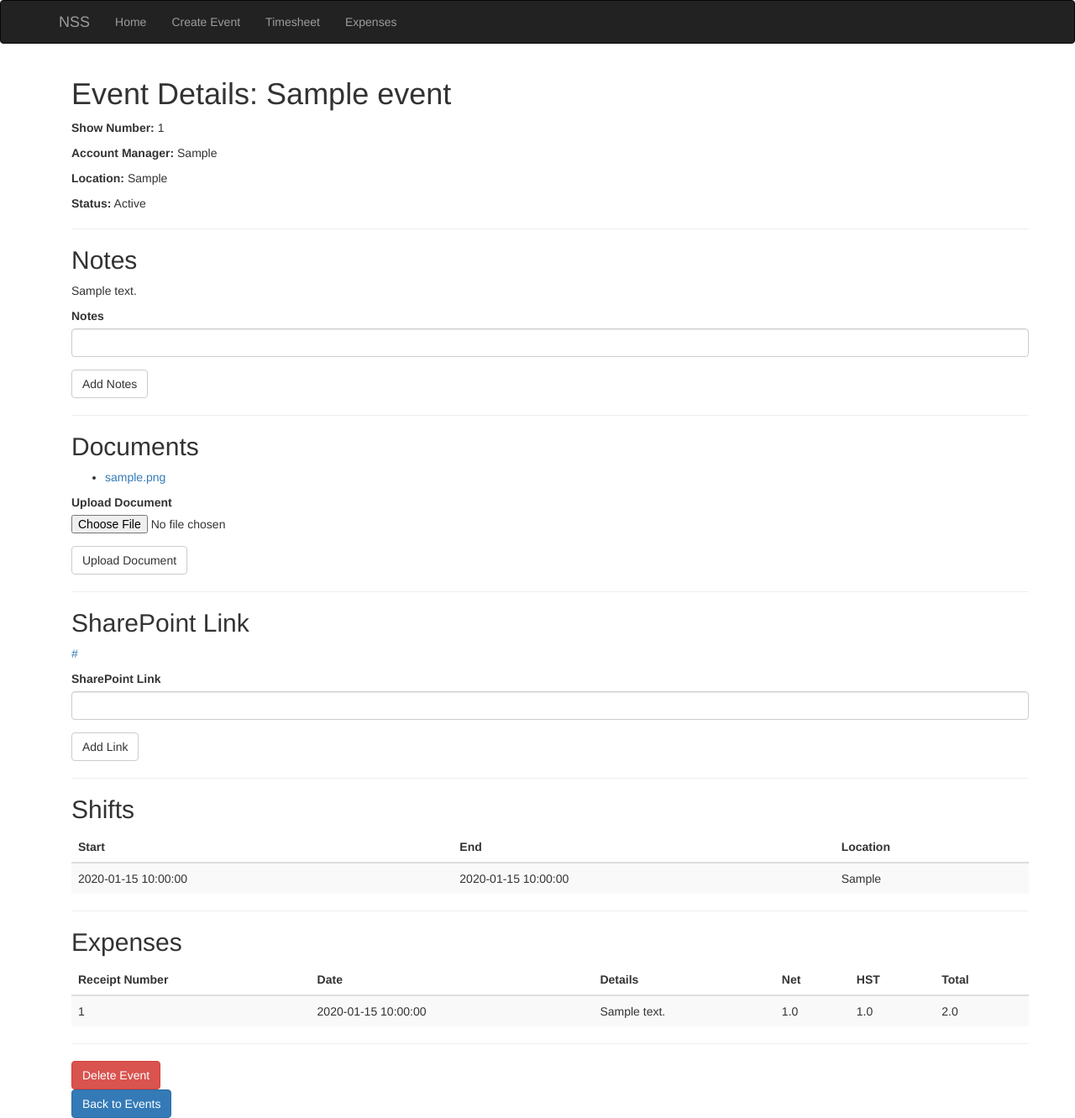
After one commit to ajharris/showbase-portal, a Flask app: page /event/1 in a window 1280 px wide. The commit adds this page. Shown: the whole page at 84% size. Run offline with Flask 3, Linux system fonts and the light colour scheme; tables that the repository leaves empty hold one stand-in row (values such as "Sample post"); some libraries are stand-ins or nearby versions.

Commit message:
added expense view

```diff
--- a/app.py
+++ b/app.py
@@ -24,7 +24,7 @@ logger = logging.getLogger(__name__)
 load_dotenv()
 
 app = Flask(__name__)
-app.config['SECRET_KEY'] = 'your_secret_key_here'
+app.config['SECRET_KEY'] = '987087412167751b8dd29e01872b1115889cabc8546afccb64c1862c9925abed'
 bootstrap = Bootstrap(app)
 
 # Configure database
@@ -71,7 +71,25 @@ class EventForm(FlaskForm):
     location = StringField('Location:', validators=[InputRequired(), DataRequired()])
     submit = SubmitField('Submit')
 
+class NoteForm(FlaskForm):
+    notes = StringField('Notes', validators=[DataRequired()])
+    submit = SubmitField('Add Notes')
+
+class DocumentForm(FlaskForm):
+    document = FileField('Upload Document', validators=[FileAllowed(['pdf', 'jpeg', 'jpg', 'png', 'docx', 'xlsx'], 'Documents only!')])
+    submit = SubmitField('Upload Document')
+
+class SharePointForm(FlaskForm):
+    sharepoint_link = StringField('SharePoint Link', validators=[DataRequired()])
+    submit = SubmitField('Add Link')
+
+
 # Define database models
+class Document(db.Model):
+    id = db.Column(db.Integer, primary_key=True)
+    filename = db.Column(db.String, nullable=False)
+    event_id = db.Column(db.Integer, db.ForeignKey('events.id'), nullable=False)
+
 class Event(db.Model):
     __tablename__ = 'events'
     id = db.Column(db.Integer, primary_key=True)
@@ -79,11 +97,12 @@ class Event(db.Model):
     showNumber = db.Column(db.Integer, unique=True, nullable=False)
     accountManager = db.Column(db.String)
     location = db.Column(db.String)
+    active = db.Column(db.Boolean)
+    notes = db.Column(db.Text)
+    sharepoint_link = db.Column(db.String)
+    documents = db.relationship('Document', backref='event', lazy=True)
     expenses = db.relationship('Expense', back_populates='event', primaryjoin="Event.showNumber == Expense.showNumber", foreign_keys="[Expense.showNumber]")
     shifts = db.relationship('Shift', back_populates='event', primaryjoin="Event.showNumber == Shift.showNumber", foreign_keys="[Shift.showNumber]")
-
-    def __repr__(self):
-        return f'<Event {self.showName} - {self.showNumber} - {self.accountManager}>'
 
 class Expense(db.Model):
     __tablename__ = 'expenses'
@@ -251,6 +270,33 @@ def internal_server_error(e):
 def make_shell_context():
     return dict(db=db, Shift=Shift, Event=Event, Expense=Expense)
 
+@app.route('/delete_event/<int:event_id>', methods=['POST'])
+def delete_event(event_id):
+    event = Event.query.get(event_id)
+    if not event:
+        flash('Event not found', 'danger')
+        return redirect(url_for('create_event'))
+
+    # Delete associated shifts and expenses
+    Shift.query.filter_by(showNumber=event.showNumber).delete()
+    Expense.query.filter_by(showNumber=event.showNumber).delete()
+
+    # Delete associated documents
+    for document in event.documents:
+        try:
+            os.remove(os.path.join(app.config['UPLOAD_FOLDER'], document.filename))
+        except Exception as e:
+            logger.error(f"Error deleting file {document.filename}: {e}")
+        db.session.delete(document)
+
+    # Delete the event itself
+    db.session.delete(event)
+    db.session.commit()
+
+    flash('Event and all associated entries deleted successfully', 'success')
+    return redirect(url_for('create_event'))
+
+
 # Refresh timesheet display
 @app.route('/refreshTimesheetDisplay')
 def refresh_timesheet_display():
@@ -265,8 +311,58 @@ def refresh_expense_display():
 
 @app.route('/refreshEventDisplay')
 def refresh_event_display():
-    event_report = createEventReport()
+    filter_option = request.args.get('filter', 'all')
+    event_report = createEventReport(filter_option)
     return event_report
+
+
+@app.route('/set_event_status/<int:event_id>/<status>', methods=['POST'])
+def set_event_status(event_id, status):
+    event = Event.query.get(event_id)
+    if event:
+        event.active = (status == 'active')
+        db.session.commit()
+        return 'Success', 200
+    return 'Event not found', 404
+
+@app.route('/event/<int:event_id>', methods=['GET', 'POST'])
+def view_event(event_id):
+    event = Event.query.get(event_id)
+    if not event:
+        flash('Event not found', 'danger')
+        return redirect(url_for('create_event'))
+
+    shifts = Shift.query.filter_by(showNumber=event.showNumber).all()
+    expenses = Expense.query.filter_by(showNumber=event.showNumber).all()
+
+    note_form = NoteForm()
+    document_form = DocumentForm()
+    sharepoint_form = SharePointForm()
+
+    if note_form.validate_on_submit() and note_form.submit.data:
+        event.notes = note_form.notes.data
+        db.session.commit()
+        flash('Notes added successfully', 'success')
+        return redirect(url_for('view_event', event_id=event.id))
+
+    if document_form.validate_on_submit() and document_form.submit.data:
+        if document_form.document.data:
+            filename = secure_filename(document_form.document.data.filename)
+            document_form.document.data.save(os.path.join(app.config['UPLOAD_FOLDER'], filename))
+            new_document = Document(filename=filename, event_id=event.id)
+            db.session.add(new_document)
+            db.session.commit()
+            flash('Document uploaded successfully', 'success')
+            return redirect(url_for('view_event', event_id=event.id))
+
+    if sharepoint_form.validate_on_submit() and sharepoint_form.submit.data:
+        event.sharepoint_link = sharepoint_form.sharepoint_link.data
+        db.session.commit()
+        flash('SharePoint link added successfully', 'success')
+        return redirect(url_for('view_event', event_id=event.id))
+
+    return render_template('view_event.html', event=event, shifts=shifts, expenses=expenses, note_form=note_form, document_form=document_form, sharepoint_form=sharepoint_form)
+
 
 
 ### Reports ###
@@ -360,29 +456,53 @@ def createExpenseReportCH():
 
     return report_html
 
-def createEventReport():
-    events = Event.query.order_by(Event.showNumber).all()
+def createEventReport(filter_option='all'):
+    if filter_option == 'active':
+        events = Event.query.filter_by(active=True).order_by(Event.showNumber).all()
+    else:
+        events = Event.query.order_by(Event.showNumber).all()
+
     show_names = []
     show_numbers = []
     account_managers = []
     locations = []
+    statuses = []
+    buttons = []
 
     for event in events:
         show_names.append(event.showName)
         show_numbers.append(event.showNumber)
         account_managers.append(event.accountManager)
         locations.append(event.location)
+        statuses.append('Active' if event.active else 'Inactive')
+
+        if event.active:
+            button_html = (
+                f'<button class="btn btn-danger" onclick="setEventStatus({event.id}, \'inactive\')">Set Inactive</button>'
+            )
+        else:
+            button_html = (
+                f'<button class="btn btn-success" onclick="setEventStatus({event.id}, \'active\')">Set Active</button>'
+            )
+
+        view_button = f'<a href="{url_for("view_event", event_id=event.id)}" class="btn btn-info">View Details</a>'
+
+        buttons.append(button_html + view_button)
 
     event_report = pd.DataFrame({
         'Show Name': show_names,
         'Show Number': show_numbers,
         'Account Manager': account_managers,
-        'Location': locations
+        'Location': locations,
+        'Status': statuses,
+        'Actions': buttons
     })
 
-    report_html = event_report.to_html(index=False, classes='table table-striped table-hover')
+    report_html = event_report.to_html(index=False, classes='table table-striped table-hover', escape=False)
 
     return report_html
+
+
 
 
 # Main entry point for the application
--- a/templates/expenses.html
+++ b/templates/expenses.html
@@ -42,7 +42,7 @@
 {% block title %}Expenses{% endblock %}
 
 {% block page_content %}
-    <h1>Expenses</h1>
+    <h1>Add Expense</h1>
     <div style="position: relative">
         {{ wtf.quick_form(expense_form, id="expense-form") }}
     </div>
--- a/templates/timesheet.html
+++ b/templates/timesheet.html
@@ -35,7 +35,7 @@
 {% block title %}Timesheet{% endblock %}
 
 {% block page_content %}
-    <h1>Timesheet</h1>
+    <h1>Add Shift</h1>
     <div style="position: relative">
         {{ wtf.quick_form(shift) }}
     </div>
--- /dev/null
+++ b/templates/view_event.html
@@ -0,0 +1,102 @@
+{% extends "base.html" %}
+{% import "bootstrap/wtf.html" as wtf %}
+
+{% block title %}Event Details{% endblock %}
+
+{% block page_content %}
+    <div class="container">
+        <h1>Event Details: {{ event.showName }}</h1>
+        <p><strong>Show Number:</strong> {{ event.showNumber }}</p>
+        <p><strong>Account Manager:</strong> {{ event.accountManager }}</p>
+        <p><strong>Location:</strong> {{ event.location }}</p>
+        <p><strong>Status:</strong> {{ 'Active' if event.active else 'Inactive' }}</p>
+
+        <hr>
+        <h2>Notes</h2>
+        <div>
+            <p>{{ event.notes or 'No notes available' }}</p>
+            {{ wtf.quick_form(note_form) }}
+        </div>
+
+        <hr>
+        <h2>Documents</h2>
+        <div>
+            {% if event.documents %}
+                <ul>
+                    {% for document in event.documents %}
+                        <li><a href="{{ url_for('static', filename='uploads/receipts/' + document.filename) }}" target="_blank">{{ document.filename }}</a></li>
+                    {% endfor %}
+                </ul>
+            {% else %}
+                <p>No documents uploaded</p>
+            {% endif %}
+            {{ wtf.quick_form(document_form) }}
+        </div>
+
+        <hr>
+        <h2>SharePoint Link</h2>
+        <div>
+            {% if event.sharepoint_link %}
+                <p><a href="{{ event.sharepoint_link }}" target="_blank">{{ event.sharepoint_link }}</a></p>
+            {% else %}
+                <p>No SharePoint link available</p>
+            {% endif %}
+            {{ wtf.quick_form(sharepoint_form) }}
+        </div>
+
+        <hr>
+        <h2>Shifts</h2>
+        <table class="table table-striped table-hover">
+            <thead>
+                <tr>
+                    <th>Start</th>
+                    <th>End</th>
+                    <th>Location</th>
+                </tr>
+            </thead>
+            <tbody>
+                {% for shift in shifts %}
+                <tr>
+                    <td>{{ shift.start }}</td>
+                    <td>{{ shift.end }}</td>
+                    <td>{{ shift.location }}</td>
+                </tr>
+                {% endfor %}
+            </tbody>
+        </table>
+
+        <hr>
+        <h2>Expenses</h2>
+        <table class="table table-striped table-hover">
+            <thead>
+                <tr>
+                    <th>Receipt Number</th>
+                    <th>Date</th>
+                    <th>Details</th>
+                    <th>Net</th>
+                    <th>HST</th>
+                    <th>Total</th>
+                </tr>
+            </thead>
+            <tbody>
+                {% for expense in expenses %}
+                <tr>
+                    <td>{{ expense.receiptNumber }}</td>
+                    <td>{{ expense.date }}</td>
+                    <td>{{ expense.details }}</td>
+                    <td>{{ expense.net }}</td>
+                    <td>{{ expense.hst }}</td>
+                    <td>{{ expense.net + expense.hst }}</td>
+                </tr>
+                {% endfor %}
+            </tbody>
+        </table>
+
+        <hr>
+        <form method="post" action="{{ url_for('delete_event', event_id=event.id) }}" onsubmit="return confirm('Are you sure you want to delete this event and all its associated entries?');">
+            <button type="submit" class="btn btn-danger">Delete Event</button>
+        </form>
+
+        <a href="{{ url_for('create_event') }}" class="btn btn-primary">Back to Events</a>
+    </div>
+{% endblock %}
```
Also changed, not shown: templates/create_event.html (+36 -2 lines).
